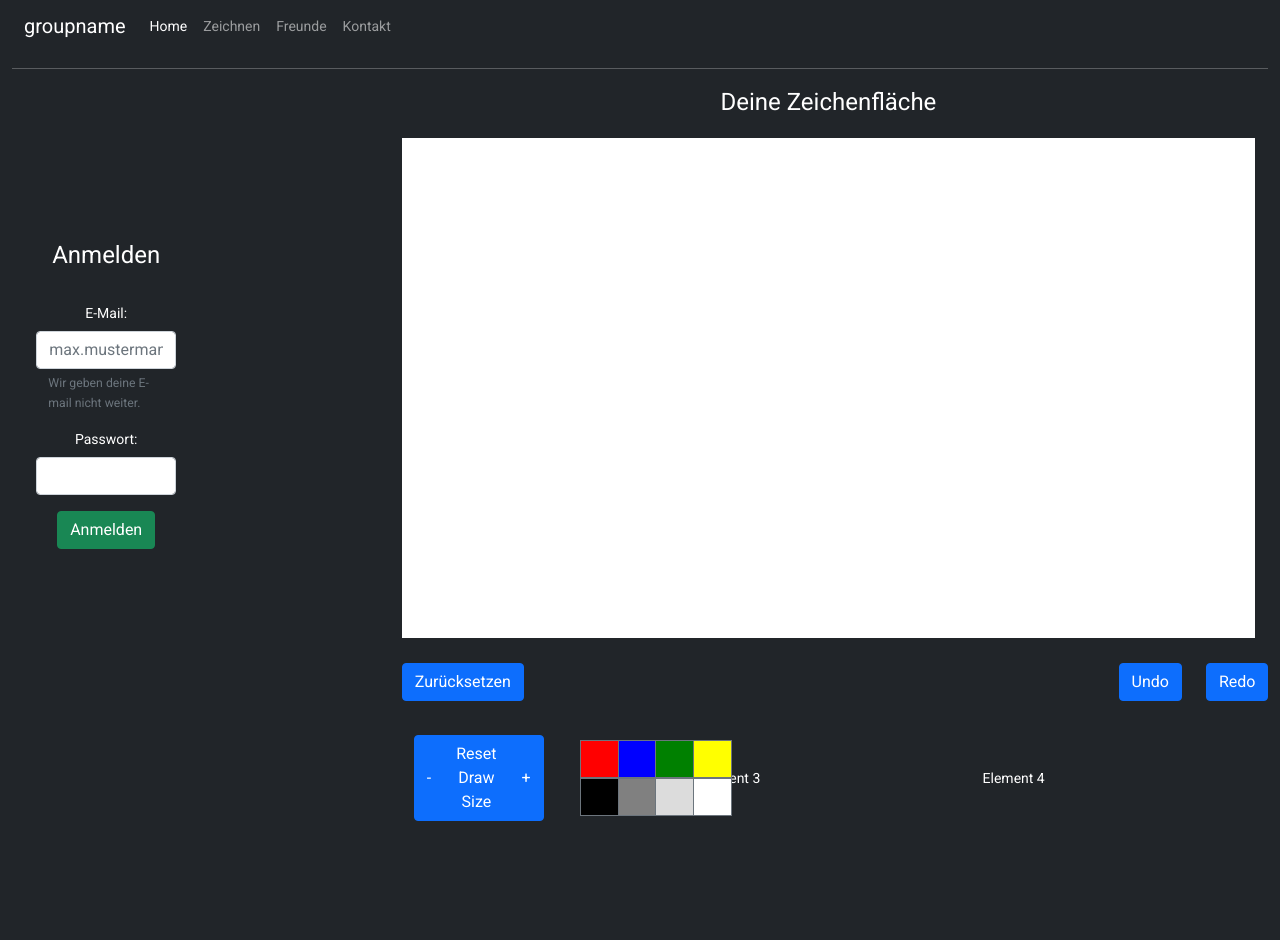
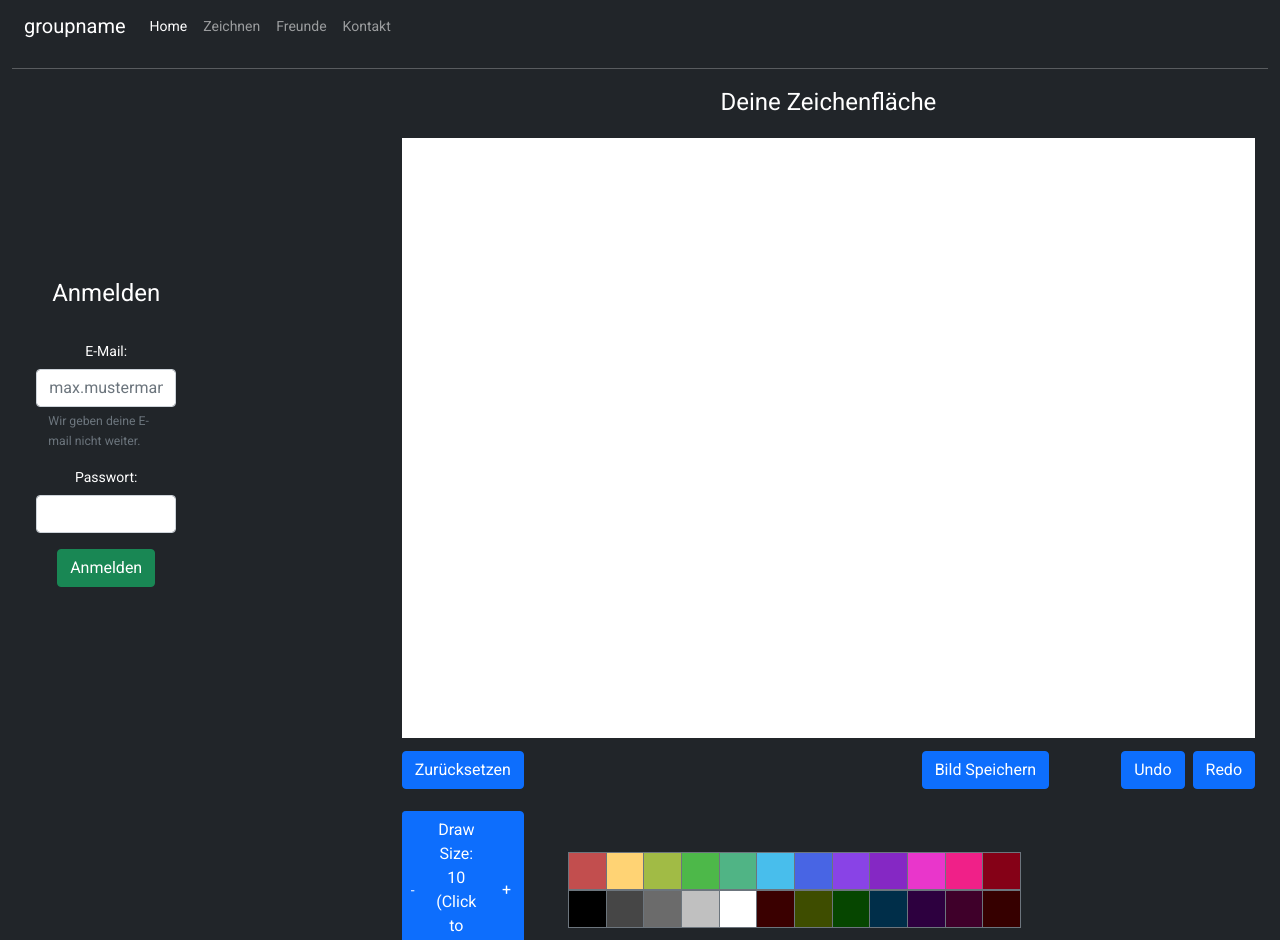
Before and after one commit to sheckla/AngularDrawApp_SocketsNetty, an Angular app: page / in a window 1280 px wide. Shown: the top 940 px of the page. Before the commit the page ends 838 px from the top, so only its background shows below. Built offline with nearby package versions, Linux system fonts and the light colour scheme; no server answers.

Commit message:
Zeichentools Update:

```diff
--- a/src/app/components/zeichenflaeche/zeichenflaeche.component.html
+++ b/src/app/components/zeichenflaeche/zeichenflaeche.component.html
@@ -8,29 +8,30 @@
     </div>
 
 </div>
-<div class="container pt-3 pb-3">
-  <div class="row justify-content-md-center">
+<div class="container pt-1 pb-1">
+  <div class="row ">
     <div class="col">
       <!-- ELEMENT 1 -->
-      <div class="row w-100">
+      <div class="row">
         <div class="col">
             <button id="clear" type="button" class="btn btn-primary">Zurücksetzen</button>
         </div>
     </div>
     </div>
+    <div class="col">
+      <!-- ELEMENT 1 -->
+      <div class="row">
+        <div class="col">
+            <button id="saveImageButton" type="button" class="btn btn-primary float-end me-5">Bild Speichern</button>
+        </div>
+    </div>
+    </div>
       <div class="col col-sm-auto">
-        <!-- ELEMENT 2 -->
-        <div class="row w-100">
+        <!-- ELEMENT 3 -->
+        <div class="row">
           <div class="col">
-              <button id="undo" type="button" class="btn btn-primary">Undo</button>
-          </div>
-      </div>
-      </div>
-      <div class="col col-lg-1 float-right">
-        <!-- ELEMENT 3 -->
-        <div class="row w-100">
-          <div class="col">
-              <button id="redo" type="button" class="btn btn-primary">Redo</button>
+            <button id="undo" type="button" class="btn btn-primary">Undo</button>
+            <button id="redo" type="button" class="btn btn-primary float-end ms-2">Redo</button>
           </div>
       </div>
   </div>
--- a/src/app/components/zeichentools/zeichentools.component.html
+++ b/src/app/components/zeichentools/zeichentools.component.html
@@ -1,38 +1,46 @@
 <div class="container pt-3 pb-3 ">
-  <div class="row w-100 align-items-center mx-auto">
+  <div class="row w-100 align-items-center">
       <div class="col-2">
         <!-- ELEMENT 1 -->
-        <div class="btn-group float-left " role="group" aria-label="Button group example">
-          <button type="button" id="draw-size-minus" class="btn btn-primary">-</button>
-          <button type="button" id="resetDrawSizeButton" class="btn btn-primary">Reset Draw Size</button> <!-- disabled um den Button auszugrauen-->
-          <button type="button" id="draw-size-plus" class="btn btn-primary">+</button>
+        <div class="btn-group" role="group" aria-label="Button group example">
+          <button type="button" id="drawSizeMinusButton" class="btn btn-primary btn-sm">-</button>
+          <button type="button" id="resetDrawSizeButton" class="btn btn-primary">Draw Size: 10 (Click to reset)</button> <!-- disabled um den Button auszugrauen-->
+          <button type="button" id="drawSizePlusButton" class="btn btn-primary">+</button>
         </div>
       </div>
-      <div class="col-2">
+      <div class="col-2 text-right">
         <!-- ELEMENT 2 -->
         <div class="container hide-text">
-          <div class="btn-group" role="group" aria-label="Basic example">
-            <button id="colorButton1" type="button" class="btn btn-secondary rounded-0 color-button" style="background-color:red">...</button>
-            <button id="colorButton2" type="button" class="btn btn-secondary rounded-0 color-button" style="background-color:blue">...</button>
-            <button id="colorButton3" type="button" class="btn btn-secondary rounded-0 color-button" style="background-color:green">...</button>
-            <button id="colorButton4" type="button" class="btn btn-secondary rounded-0 color-button" style="background-color: yellow">...</button>
+          <div class="btn-group btn-group-large" role="group" aria-label="Basic example">
+            <button id="colorButton1" type="button" class="btn btn-secondary rounded-0 color-button btn-group-large" style="background-color:rgb(194, 78, 78)">...</button>
+            <button id="colorButton2" type="button" class="btn btn-secondary rounded-0 color-button" style="background-color:rgb(255, 211, 116)">...</button>
+            <button id="colorButton3" type="button" class="btn btn-secondary rounded-0 color-button" style="background-color:rgb(161, 187, 69)">...</button>
+            <button id="colorButton4" type="button" class="btn btn-secondary rounded-0 color-button" style="background-color: rgb(77, 184, 73)">...</button>
+            <button id="colorButton5" type="button" class="btn btn-secondary rounded-0 color-button" style="background-color: rgb(80, 180, 133)">...</button>
+            <button id="colorButton6" type="button" class="btn btn-secondary rounded-0 color-button" style="background-color: rgb(72, 190, 236)">...</button>
+            <button id="colorButton7" type="button" class="btn btn-secondary rounded-0 color-button" style="background-color: rgb(72, 101, 228)">...</button>
+            <button id="colorButton8" type="button" class="btn btn-secondary rounded-0 color-button" style="background-color: rgb(137, 67, 230)">...</button>
+            <button id="colorButton9" type="button" class="btn btn-secondary rounded-0 color-button" style="background-color: rgb(133, 40, 196)">...</button>
+            <button id="colorButton10" type="button" class="btn btn-secondary rounded-0 color-button" style="background-color: rgb(233, 54, 203)">...</button>
+            <button id="colorButton11" type="button" class="btn btn-secondary rounded-0 color-button" style="background-color: rgb(240, 32, 136)">...</button>
+            <button id="colorButton12" type="button" class="btn btn-secondary rounded-0 color-button" style="background-color: rgb(133, 1, 23)">...</button>
 
           </div>
           <div class="btn-group" role="group" aria-label="Basic example">
-            <button id="colorButton5" type="button" class="btn btn-secondary rounded-0 color-button" style="background-color:black">...</button>
-            <button id="colorButton6" type="button" class="btn btn-secondary rounded-0 color-button" style="background-color:gray">...</button>
-            <button id="colorButton7" type="button" class="btn btn-secondary rounded-0 color-button" style="background-color:gainsboro">...</button>
-            <button id="colorButton8" type="button" class="btn btn-secondary rounded-0 color-button" style="background-color:white">...</button>
+            <button id="colorButton101" type="button" class="btn btn-secondary rounded-0 color-button" style="background-color:black">...</button>
+            <button id="colorButton102" type="button" class="btn btn-secondary rounded-0 color-button" style="background-color:rgb(70, 70, 70)">...</button>
+            <button id="colorButton103" type="button" class="btn btn-secondary rounded-0 color-button" style="background-color:rgb(107, 107, 107)">...</button>
+            <button id="colorButton104" type="button" class="btn btn-secondary rounded-0 color-button" style="background-color:rgb(192, 192, 192)">...</button>
+            <button id="colorButton105" type="button" class="btn btn-secondary rounded-0 color-button" style="background-color:white">...</button>
+            <button id="colorButton106" type="button" class="btn btn-secondary rounded-0 color-button" style="background-color:rgb(58, 0, 0)">...</button>
+            <button id="colorButton107" type="button" class="btn btn-secondary rounded-0 color-button" style="background-color:rgb(62, 77, 0)">...</button>
+            <button id="colorButton108" type="button" class="btn btn-secondary rounded-0 color-button" style="background-color:rgb(6, 70, 0)">...</button>
+            <button id="colorButton109" type="button" class="btn btn-secondary rounded-0 color-button" style="background-color:rgb(0, 46, 73)">...</button>
+            <button id="colorButton110" type="button" class="btn btn-secondary rounded-0 color-button" style="background-color:rgb(45, 0, 63)">...</button>
+            <button id="colorButton111" type="button" class="btn btn-secondary rounded-0 color-button" style="background-color:rgb(63, 0, 42)">...</button>
+            <button id="colorButton112" type="button" class="btn btn-secondary rounded-0 color-button" style="background-color:rgb(54, 0, 0)">...</button>
           </div>
         </div>
       </div>
-      <div class="col">
-        <span>Element 3</span>
-        <!-- ELEMENT 3 -->
-      </div>
-      <div class="col">
-        <span>Element 4</span>
-        <!-- ELEMENT 4 -->
-      </div>
   </div>
 </div>
--- a/src/app/js/main.js
+++ b/src/app/js/main.js
@@ -1,29 +1,36 @@
 $( document ).ready(function() {
   var canvas = document.getElementById("zeichenflaeche");
   var ctx = canvas.getContext("2d");
+  canvas.width = document.getElementById("zeichenflaeche").parentNode.parentElement.clientWidth;
+  canvas.height = 600;
+
   var isPainting = false;
   var buttons = document.getElementsByClassName('color-button');
-  canvas.width = document.getElementById("zeichenflaeche").parentNode.parentElement.clientWidth;
-  canvas.height = 500;
   var drawSize = 10;
   var drawSizeIncrement = 3;
   var color = "black";
 
-  // redo/undo http://jsfiddle.net/m1erickson/AEYYq/
-  var points = [];
-  var redoStack = [];
+  var paths = [];
+  var RedoPathsStack = [];
 
   canvas.addEventListener('mousedown', startpainting);
   canvas.addEventListener('mouseup', stopPainting);
   canvas.addEventListener('mousemove', draw);
+  canvas.addEventListener('mouseleave', mouseLeftCanvas);
 
+
+  // Buttons
+  var resetDrawSizeButton = document.getElementById("resetDrawSizeButton");
+  resetDrawSizeButton.onclick = function() {resetDrawSize()};
   document.getElementById("clear").onclick = function() {clearAll()};
-  document.getElementById("draw-size-plus").onclick = function() {increaseDrawSize()};
-  document.getElementById("draw-size-minus").onclick = function() {decreaseDrawSize()};
+  document.getElementById("drawSizePlusButton").onclick = function() {increaseDrawSize()};
+  document.getElementById("drawSizeMinusButton").onclick = function() {decreaseDrawSize()};
   document.getElementById("undo").onclick = function() {undo()};
   document.getElementById("redo").onclick = function() {redo()};
-  document.getElementById("resetDrawSizeButton").onclick = function() {resetDrawSize()};
+  document.getElementById("saveImageButton").onclick = function() {saveImage()};
 
+  // Color Buttons
+  // Upper
   document.getElementById("colorButton1").onclick = function() {changeColor(0)};
   document.getElementById("colorButton2").onclick = function() {changeColor(1)};
   document.getElementById("colorButton3").onclick = function() {changeColor(2)};
@@ -32,9 +39,35 @@ $( document ).ready(function() {
   document.getElementById("colorButton6").onclick = function() {changeColor(5)};
   document.getElementById("colorButton7").onclick = function() {changeColor(6)};
   document.getElementById("colorButton8").onclick = function() {changeColor(7)};
+  document.getElementById("colorButton9").onclick = function() {changeColor(8)};
+  document.getElementById("colorButton10").onclick = function() {changeColor(9)};
+  document.getElementById("colorButton11").onclick = function() {changeColor(10)};
+  document.getElementById("colorButton12").onclick = function() {changeColor(11)};
+
+  // Lower
+  document.getElementById("colorButton101").onclick = function() {changeColor(12)};
+  document.getElementById("colorButton102").onclick = function() {changeColor(13)};
+  document.getElementById("colorButton103").onclick = function() {changeColor(14)};
+  document.getElementById("colorButton104").onclick = function() {changeColor(15)};
+  document.getElementById("colorButton105").onclick = function() {changeColor(16)};
+  document.getElementById("colorButton106").onclick = function() {changeColor(17)};
+  document.getElementById("colorButton107").onclick = function() {changeColor(18)};
+  document.getElementById("colorButton108").onclick = function() {changeColor(19)};
+  document.getElementById("colorButton109").onclick = function() {changeColor(20)};
+  document.getElementById("colorButton110").onclick = function() {changeColor(21)};
+  document.getElementById("colorButton111").onclick = function() {changeColor(22)};
+  document.getElementById("colorButton112").onclick = function() {changeColor(23)};
+
+  window.addEventListener("resize", resizeCanvas, false);
+
+  function mouseLeftCanvas(e) {
+    isPainting=false;
+  }
 
   function startpainting(e) {
     isPainting = true;
+    var points = [];
+    paths.push(points);
     draw(e);
   }
 
@@ -43,29 +76,17 @@ $( document ).ready(function() {
     ctx.beginPath();
   }
 
-  function changeLineWidth(lineWidth) {
-    ctx.lineWidth = lineWidth;
-  }
-
   function draw(e) {
     if(!isPainting) return;
-    ctx.lineWidth = drawSize;
-    ctx.lineCap = "round";
-    ctx.strokeStyle = "" + color;
-    ctx.lineTo(getMousePosX(e), getMousePosY(e));
-    ctx.stroke();
-    ctx.beginPath();
-
-    points.push({
+    ctx.strokeStyle = color;
+    paths[paths.length-1].push({
       x: getMousePosX(e),
       y: getMousePosY(e),
       size: drawSize,
-      color: "" + color,
-      mode: "draw"
-    });
-
-    ctx.moveTo(getMousePosX(e), getMousePosY(e));
-    ctx.closePath();
+      color: color,
+    })
+    redrawAll(e);
+    if (getMousePosX(e) < 5 || getMousePosY(e) < 5) isPainting = false;
   }
 
   function getMousePosX(e) {
@@ -77,8 +98,7 @@ $( document ).ready(function() {
     return e.clientY - rect.top
   }
 
-  window.addEventListener("resize", resizeCanvas, false);
-
+  // TODO kann geloescht werden?
   function resizeCanvas(e) {
     var myCanvas = document.getElementById("zeichenflaeche");
     myCanvas.width = document.getElementById("zeichenflaeche").parentNode.parentElement.clientWidth;
@@ -86,39 +106,51 @@ $( document ).ready(function() {
 
   function clearAll() {
     ctx.clearRect(0, 0, canvas.width, canvas.height);
-    points = [];
+    paths = [];
+    RedoPathsStack = [];
   }
 
   function resetDrawSize() {
     drawSize = 10;
+    updateDrawSizeDisplay();
   }
 
   function increaseDrawSize() {
     if (drawSize + drawSizeIncrement > 30) {
       drawSize = 30;
+      updateDrawSizeDisplay();
       return;
     }
     drawSize += drawSizeIncrement;
+    updateDrawSizeDisplay();
   }
 
   function decreaseDrawSize() {
     if (drawSize - drawSizeIncrement < 1) {
       drawSize = 1;
+      updateDrawSizeDisplay();
       return;
     }
     drawSize -= drawSizeIncrement;
+    updateDrawSizeDisplay();
+  }
+
+  function updateDrawSizeDisplay() {
+    resetDrawSizeButton.firstChild.data = "Draw Size: " + drawSize + " (Click to reset)";
   }
 
   function undo() {
-    var lastPoint = points.pop();
-    redoStack.push(lastPoint);
-    redrawAll();
+    if (paths.length > 0) {
+      RedoPathsStack.push(paths.pop());
+      redrawAll();
+    }
   }
 
   function redo() {
-    ctx.save();
-    points.push(redoStack.pop());
-    redrawAll();
+    if (RedoPathsStack.length > 0) {
+      paths.push(RedoPathsStack.pop());
+      redrawAll();
+    }
   }
 
   function changeColor(index) {
@@ -126,33 +158,58 @@ $( document ).ready(function() {
     color = window.getComputedStyle(button).backgroundColor;
   }
 
+  https://jsfiddle.net/kgt5vzdh/
+  function saveImage() {
+    var w = 480;
+    var h = 340;
+
+    if (document.getElementById) {
+      w = screen.availWidth;
+      h = screen.availHeight;
+    }
+
+    var popW = document.getElementById("zeichenflaeche").parentNode.parentElement.clientWidth + 75;
+    var popH = 600 + 75;
+
+    var leftPos = (w - popW) / 2;
+    var topPos = (h - popH) / 2;
+
+    msgWindow = window.open('', 'Image', 'width=' + popW + ',height=' + popH +
+    ',top=' + topPos + ',left=' + leftPos + ',       scrollbars=yes, resizeable=no');
+
+    var canvas = document.getElementById("zeichenflaeche");
+    var dataURL = canvas.toDataURL("image/png");
+    msgWindow.document.write("<img src='" + dataURL + "' alt='from canvas'/>");
+  }
+
   function redrawAll() {
-    if (points.length == 0) {
-      return;
-    }
     ctx.clearRect(0, 0, canvas.width, canvas.height);
 
+    for (var j = 0; j < paths.length; j++) {
+      var points = paths[j];
+      for (var i = 0; i < points.length; i++) {
+        var pt = points[i];
+        ctx.beginPath();
+        ctx.arc(pt.x, pt.y, pt.size, 0, 2 * Math.PI, false);
+        ctx.closePath();
+        ctx.fillStyle = pt.color;
+        ctx.fill();
+      }
+      fillPoints(points);
+    }
+  }
+
+  // Verbindet die einzelnen Punkte von redrawAll()
+  function fillPoints(points) {
     for (var i = 0; i < points.length-1; i++) {
-      var pt = points[i];
-      var pt2 = points[i+1];
-      ctx.strokeStyle = points[i].color;
+      var pt1 = points[i];
+      var pt2= points[i+1];
+      ctx.strokeStyle = pt1.color;
       ctx.beginPath();
-      ctx.moveTo(pt.x, pt.y);
+      ctx.lineWidth = pt1.size*2; // Radius vom Kreis = 2 * Höhe vom Rechteck
+      ctx.moveTo(pt1.x, pt1.y);
       ctx.lineTo(pt2.x, pt2.y);
       ctx.stroke();
     }
   }
-
-  var interval;
-  $("#undo").mousedown(function () {
-    interval = setInterval(undo, 50);
-  }).mouseup(function () {
-    clearInterval(interval);
-  });
-
-  $("#redo").mousedown(function () {
-    interval = setInterval(redo, 50);
-  }).mouseup(function () {
-    clearInterval(interval);
-  });
 });
```
Also changed, not shown: src/app/components/zeichentools/test.js (deleted, +0 -15 lines), src/app/components/zeichentools/zeichentools.component.css (line endings or trailing spaces).
